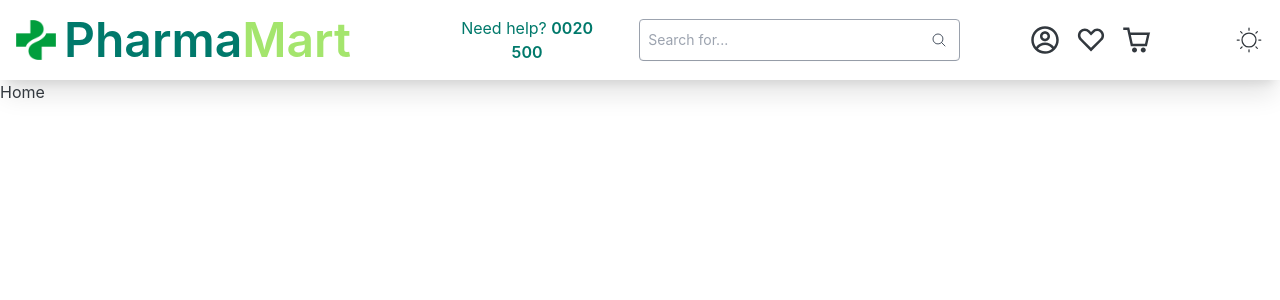
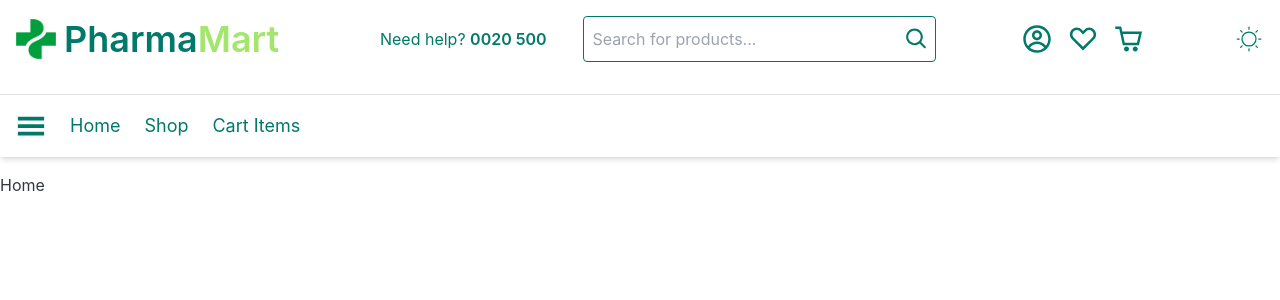
Before and after one commit to zahidtdx61/PharmaMart, a React (Vite) app in the folder client/: page / in a window 1280 px wide. Shown: the top 300 px of the page. Built offline with nearby package versions, Linux system fonts and the light colour scheme.

Commit message:
added routes on navbar

```diff
--- a/client/src/components/Navbar/Navbar.jsx
+++ b/client/src/components/Navbar/Navbar.jsx
@@ -1,7 +1,9 @@
-import { useColorScheme } from "@mui/joy";
+import { Divider, useColorScheme } from "@mui/joy";
 import { CgHeart, CgProfile, CgShoppingCart } from "react-icons/cg";
 import { CiLight } from "react-icons/ci";
+import { GiHamburgerMenu } from "react-icons/gi";
 import { IoMoonOutline } from "react-icons/io5";
+import { NavLink } from "react-router-dom";
 import SearchBar from "./SearchBar";
 import logo from "/pharma-logo.png";
 
@@ -12,13 +14,19 @@ const Navbar = () => {
     setMode(mode === "light" ? "dark" : "light");
   };
 
+  const routes = [
+    { name: "Home", path: "/" },
+    { name: "Shop", path: "/shop" },
+    { name: "Cart Items", path: "cart-items" },
+  ];
+
   return (
     <div
       className={
-        mode === "light" ? "bg-white shadow-xl" : "bg-slate-900 shadow-md"
+        mode === "light" ? "bg-white shadow-md" : "bg-slate-900 shadow-md"
       }
     >
-      <div className="p-4 flex items-center justify-between gap-24">
+      <div className="p-4 mb-4 flex items-center justify-between gap-24">
         {/* logo part */}
         <div className="flex items-center gap-2">
           <div className="size-10">
@@ -29,7 +37,7 @@ const Navbar = () => {
             />
           </div>
 
-          <div className="text-5xl font-semibold text-primary-teal">
+          <div className="text-4xl font-semibold text-primary-teal">
             Pharma<span className="text-sec-mint-green">Mart</span>
           </div>
         </div>
@@ -46,7 +54,7 @@ const Navbar = () => {
           </div>
 
           {/* icons */}
-          <div className="w-[20%] flex items-center justify-end gap-4">
+          <div className="w-[20%] flex items-center justify-end gap-4 text-primary-teal">
             <button>
               <CgProfile size={30} />
             </button>
@@ -61,7 +69,7 @@ const Navbar = () => {
           {/* theme switcher */}
           <div
             onClick={changeTheme}
-            className="w-[10%] flex items-center justify-end"
+            className="w-[10%] flex items-center justify-end text-primary-teal"
           >
             {mode === "light" ? (
               <button>
@@ -75,6 +83,23 @@ const Navbar = () => {
           </div>
         </div>
       </div>
+
+      <Divider />
+
+      <div className="px-4 my-4 pb-4 flex items-center gap-6 text-lg text-primary-teal">
+        <button>
+          <GiHamburgerMenu size={30} />
+        </button>
+        <>
+          {routes.map((route, index) => {
+            return (
+              <NavLink key={index} to={route.path}>
+                {route.name}
+              </NavLink>
+            );
+          })}
+        </>
+      </div>
     </div>
   );
 };
--- a/client/src/components/Navbar/SearchBar.jsx
+++ b/client/src/components/Navbar/SearchBar.jsx
@@ -1,16 +1,17 @@
 import { useForm } from "react-hook-form";
+import { CgSearch } from "react-icons/cg";
 
 const SearchBar = () => {
-  const {register, handleSubmit} = useForm();
+  const { register, handleSubmit } = useForm();
   const handleSearch = (data) => {
     console.log(data);
-  }
+  };
 
   return (
     <div className="w-full mx-auto">
       <form
         onSubmit={handleSubmit((data) => handleSearch(data))}
-        className="relative border rounded border-gray-400 "
+        className="relative border rounded border-primary-teal"
       >
         <label htmlFor="Search" className="sr-only">
           {" "}
@@ -21,28 +22,14 @@ const SearchBar = () => {
           type="text"
           id="Search"
           {...register("search")}
-          placeholder="Search for..."
-          className="w-full rounded-md  px-2 py-2.5 pe-10 shadow-sm sm:text-sm"
+          placeholder="Search for products..."
+          className="w-full rounded-md  px-2 py-2.5 pe-10 shadow-sm text-primary-teal outline-none sm:text-base"
         />
 
         <span className="absolute inset-y-0 end-0 grid w-10 place-content-center">
-          <button type="submit" className="text-gray-600 hover:text-gray-700">
+          <button type="submit" className="text-primary-teal">
             <span className="sr-only">Search</span>
-
-            <svg
-              xmlns="http://www.w3.org/2000/svg"
-              fill="none"
-              viewBox="0 0 24 24"
-              strokeWidth="1.5"
-              stroke="currentColor"
-              className="h-4 w-4"
-            >
-              <path
-                strokeLinecap="round"
-                strokeLinejoin="round"
-                d="M21 21l-5.197-5.197m0 0A7.5 7.5 0 105.196 5.196a7.5 7.5 0 0010.607 10.607z"
-              />
-            </svg>
+            <CgSearch size={25} />
           </button>
         </span>
       </form>
--- a/client/src/layouts/MainLayout/MainLayout.jsx
+++ b/client/src/layouts/MainLayout/MainLayout.jsx
@@ -4,7 +4,7 @@ import Navbar from "../../components/Navbar/Navbar";
 const MainLayout = () => {
   return (
     <div>
-      <div className="w-full h-20">
+      <div className="w-full h-fit">
         <Navbar />
       </div>
 
```
